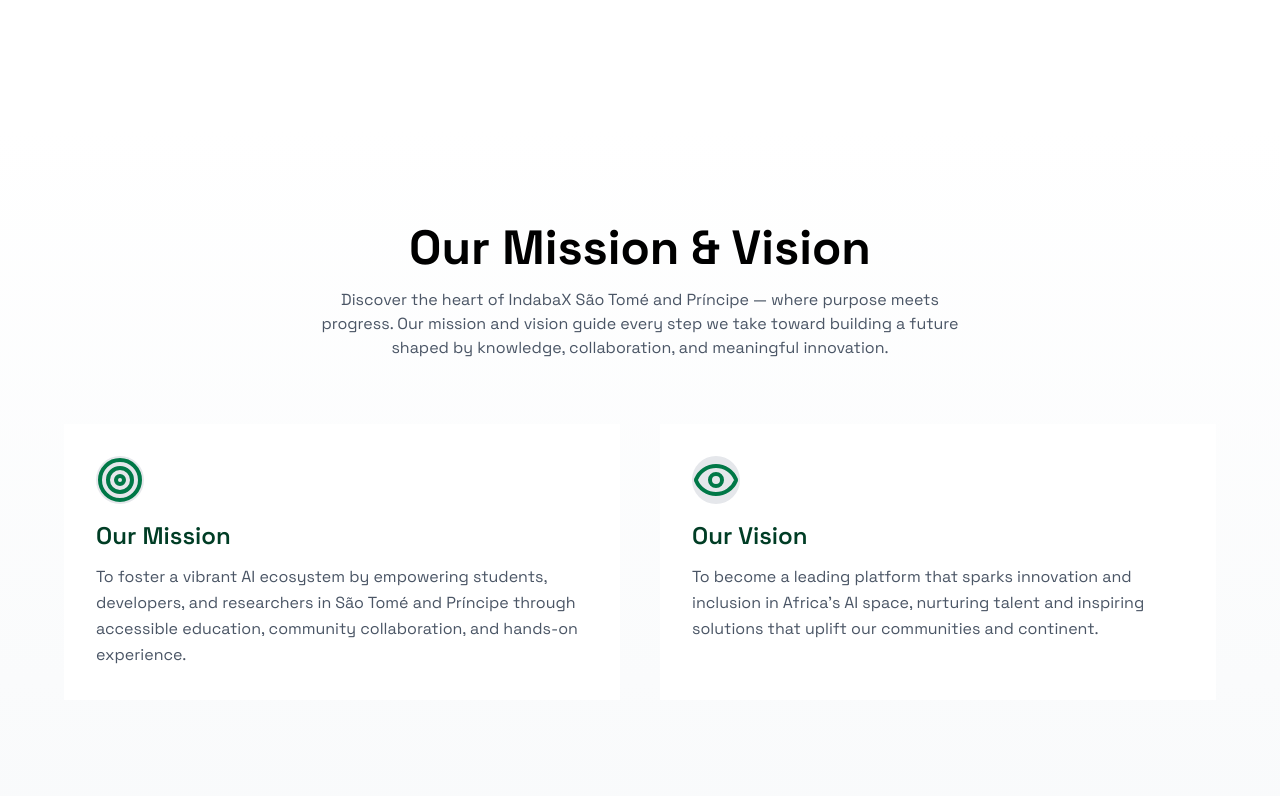
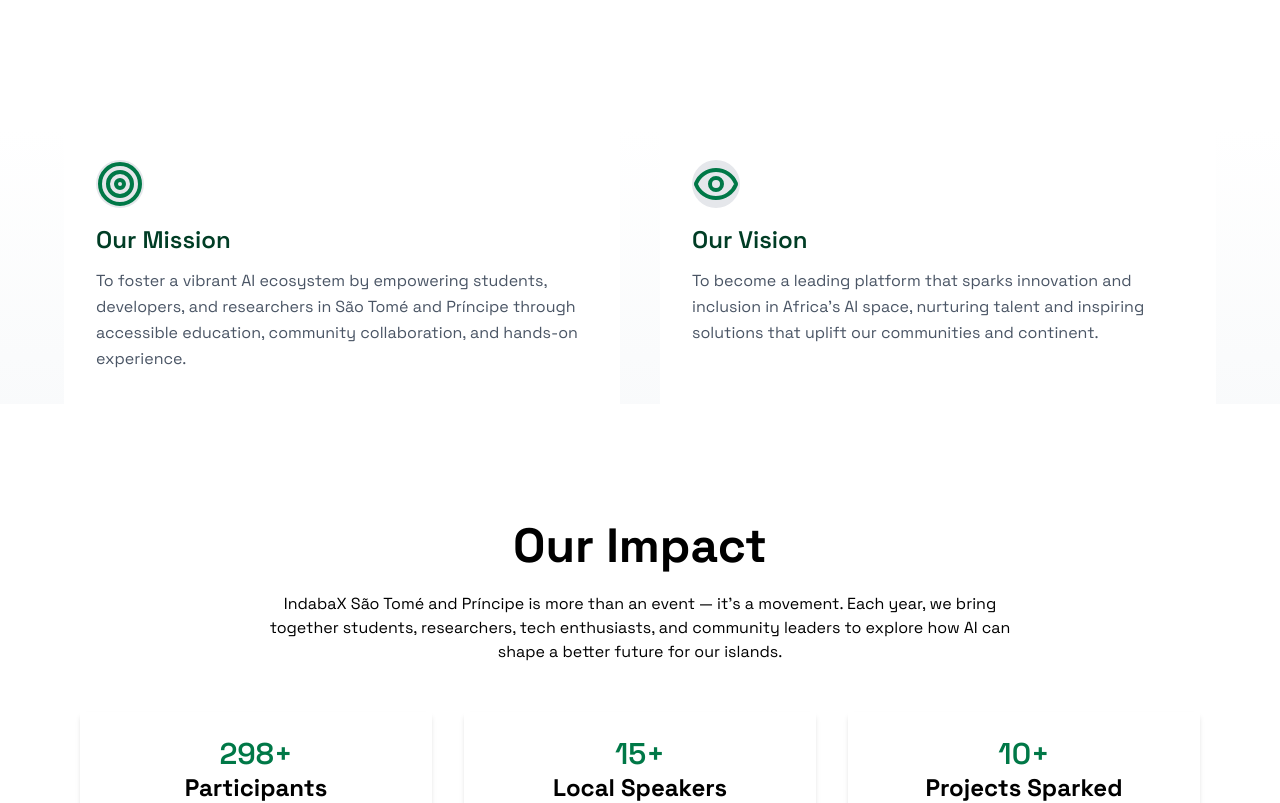
Before and after one commit to MOSOBELULU/indabaX, a React (Vite) app: page /aboutus in a window 1280 px wide. Shown: the part 1420-2223 px from the top of the page. Built offline with nearby package versions, Linux system fonts and the light colour scheme.

Commit message:
wip: mission and vission adjustment

```diff
--- a/src/components/about/MissionVision.jsx
+++ b/src/components/about/MissionVision.jsx
@@ -4,22 +4,8 @@
 
 export default function MissionVision() {
   return (
-    <section className="py-24 px-6 bg-gradient-to-b from-white to-gray-50">
-      <div className="max-w-7xl mx-auto text-center mb-16">
-        <motion.h2
-          initial={{ opacity: 0, y: 30 }}
-          whileInView={{ opacity: 1, y: 0 }}
-          transition={{ duration: 0.8, ease: "easeInOut" }}
-          viewport={{ once: true }}
-          className="text-4xl sm:text-5xl font-bold"
-        >
-          Our Mission & Vision
-        </motion.h2>
-      <p className="mt-4 max-w-2xl mx-auto text-gray-600 text-base">
-  Discover the heart of IndabaX São Tomé and Príncipe — where purpose meets progress. Our mission and vision guide every step we take toward building a future shaped by knowledge, collaboration, and meaningful innovation.
-</p>
+    <section className=" px-6 bg-gradient-to-b from-white to-gray-50">
 
-      </div>
 
       <div className="max-w-6xl mx-auto grid md:grid-cols-2 gap-10 px-4 sm:px-0">
 
```
